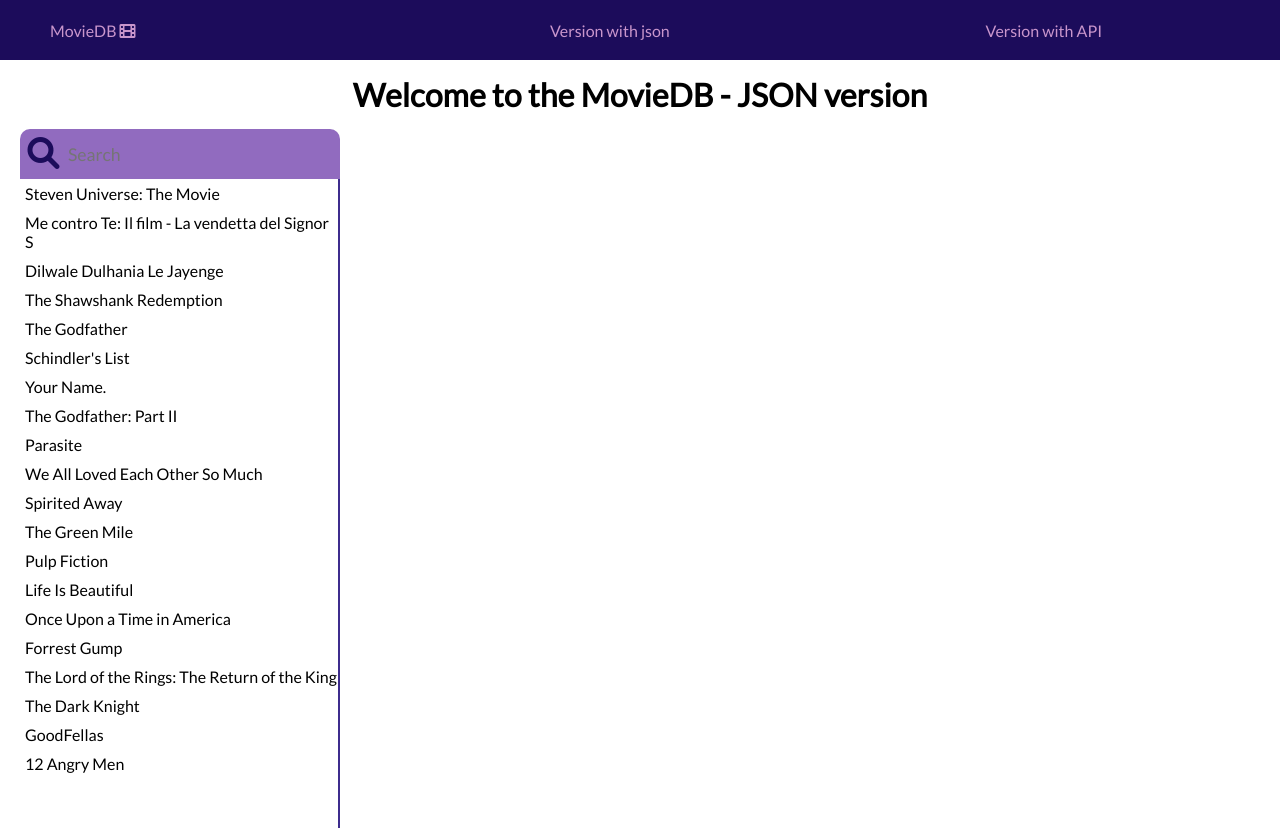
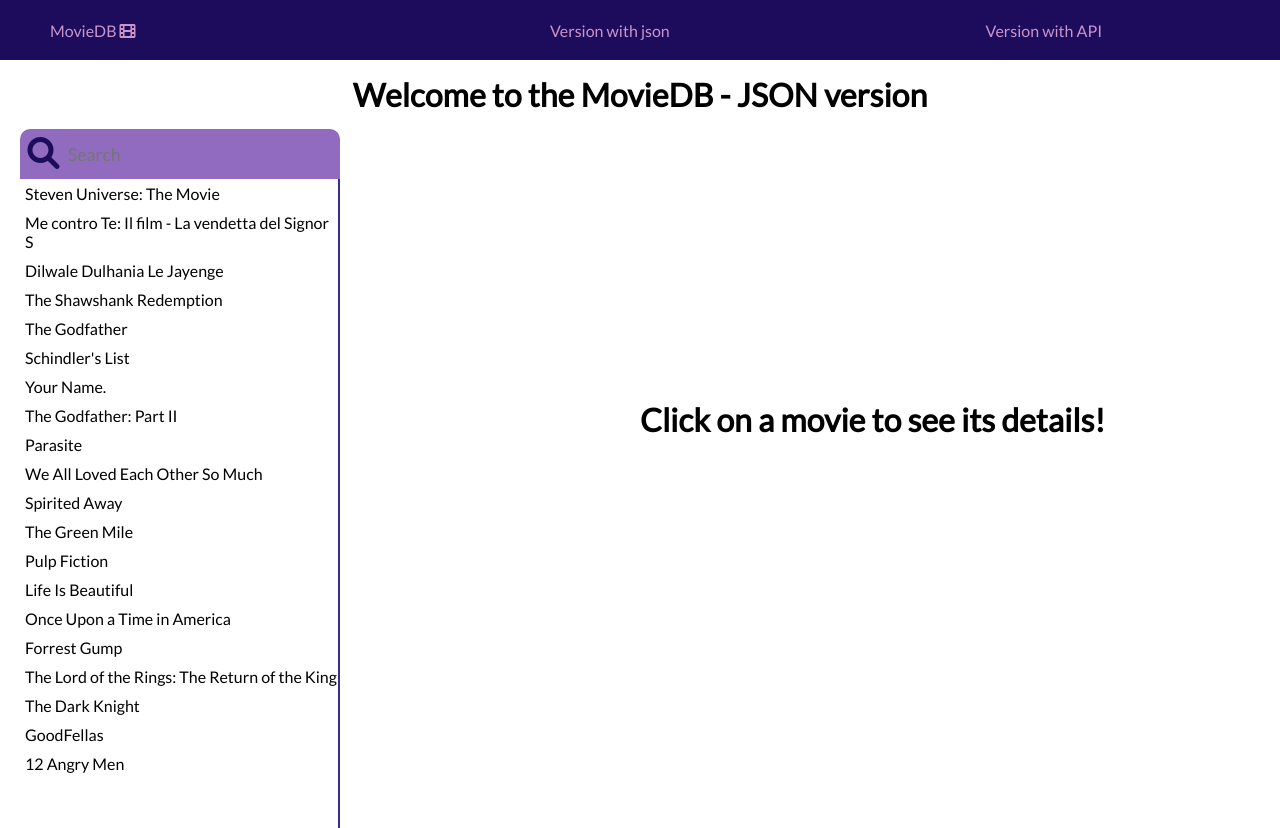
Before and after one commit to zelumine/movie-db-fleet, a React (Create React App) app: page /with-json in a window 1280 px wide. Built offline with nearby package versions, Linux system fonts and the light colour scheme; no server answers.

Commit message:
Add a bit more of CSS

```diff
--- a/src/Views/HomeWithJson.jsx
+++ b/src/Views/HomeWithJson.jsx
@@ -7,6 +7,8 @@ import NavBar from '../Components/NavBar';
 import SearchBar from '../Components/SearchBar';
 import MoviesList from '../Components/MoviesList';
 import MovieDetails from '../Components/MovieDetails';
+
+import '../styles/Home.css';
 
 class HomeWithJson extends Component {
   state = {
@@ -58,6 +60,9 @@ class HomeWithJson extends Component {
         {this.state.selectedMovie.length > 0 &&
           <MovieDetails movie={this.state.selectedMovie[0]} />
         }
+        {this.state.selectedMovie.length === 0 &&
+          <h2 className="Home__bigtext">Click on a movie to see its details!</h2>
+        }
       </div>
     )
   }
--- /dev/null
+++ b/src/styles/Home.css
@@ -0,0 +1,6 @@
+.Home__bigtext {
+  position: absolute;
+  top: 50%;
+  left: 50%;
+  font-size: 2em;
+}
```
